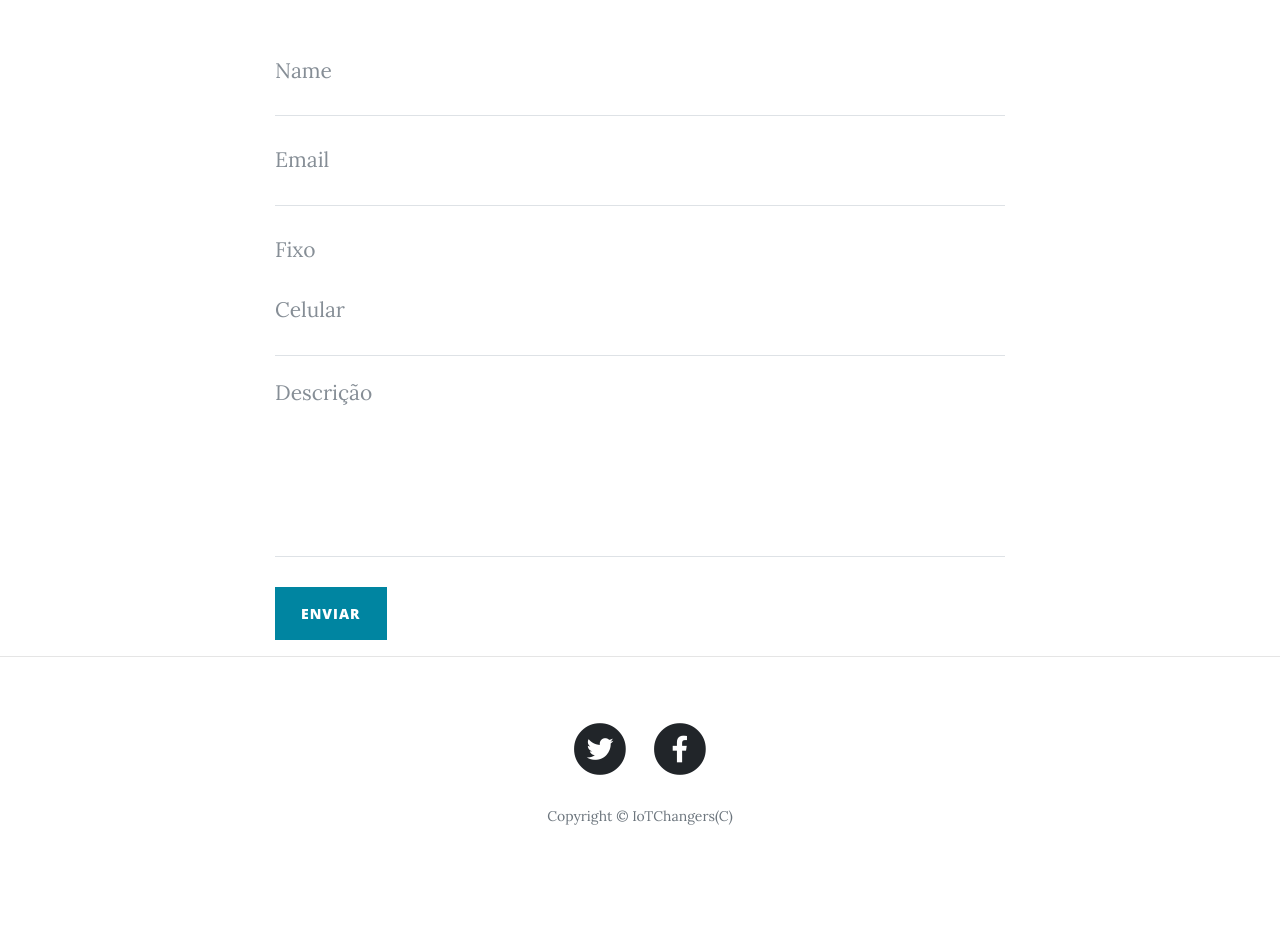
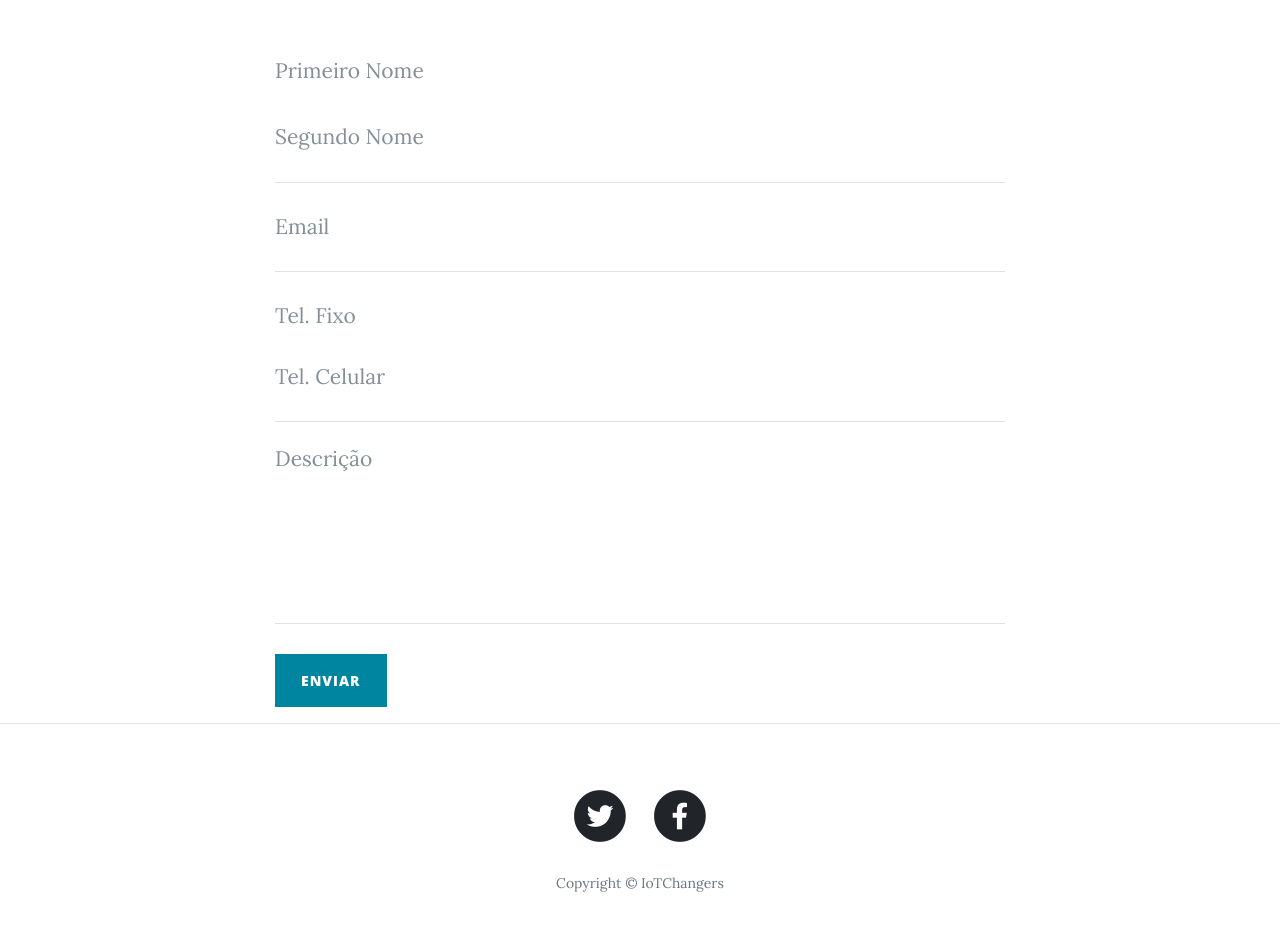
Before and after one commit to GCM-Projeto-Final/GCM-Projeto-Final.github.io, a website: page startbootstrap-clean-blog-gh-pages/startbootstrap-clean-blog-gh-pages/contact.html in a window 1280 px wide. Shown: the part 1095-2026 px from the top of the page. Before the commit the page ends 1987 px from the top, so only its background shows below. Drawn offline with nearby package versions, Linux system fonts and the light colour scheme; files whose address does not match are found by name.

Commit message:
Adicionando label de 2o nome em 'contact' e alterando nome da empresa em todos os rodapés

```diff
--- a/startbootstrap-clean-blog-gh-pages/startbootstrap-clean-blog-gh-pages/contact.html
+++ b/startbootstrap-clean-blog-gh-pages/startbootstrap-clean-blog-gh-pages/contact.html
@@ -82,8 +82,10 @@
         <form name="sentMessage" id="contactForm" novalidate>
           <div class="control-group">
             <div class="form-group floating-label-form-group controls">
-              <label>Name</label>
-              <input type="text" class="form-control" placeholder="Name" id="name" required data-validation-required-message="Please enter your name.">
+              <label>Primeiro Nome</label>
+              <input type="text" class="form-control" placeholder="Primeiro Nome" id="name" required data-validation-required-message="Please enter your first name.">
+              <label>Segundo Nome</label>
+              <input type="text" class="form-control" placeholder="Segundo Nome" id="name2" required data-validation-required-message="Please enter your second name.">
               <p class="help-block text-danger"></p>
             </div>
           </div>
@@ -97,9 +99,9 @@
           <div class="control-group">
             <div class="form-group col-xs-12 floating-label-form-group controls">
               <label>Telefones</label>
-              <input type="tel" class="form-control" placeholder="Fixo" id="phone" required data-validation-required-message="Please enter your phone number.">
+              <input type="tel" class="form-control" placeholder="Tel. Fixo" id="phone" required data-validation-required-message="Please enter your phone number.">
               <p class="help-block text-danger"></p>
-              <input type="tel" class="form-control" placeholder="Celular" id="phone" required data-validation-required-message="Please enter your phone number.">
+              <input type="tel" class="form-control" placeholder="Tel. Celular" id="phone" required data-validation-required-message="Please enter your phone number.">
               <p class="help-block text-danger"></p>
             </div>
           </div>
@@ -143,7 +145,7 @@
               </a>
             </li>
           </ul>
-          <p class="copyright text-muted">Copyright &copy; IoTChangers(C)</p>
+          <p class="copyright text-muted">Copyright &copy; IoTChangers</p>
         </div>
       </div>
     </div>
```
Also changed, not shown: startbootstrap-clean-blog-gh-pages/startbootstrap-clean-blog-gh-pages/index.html (+1 -1 lines), startbootstrap-clean-blog-gh-pages/startbootstrap-clean-blog-gh-pages/plano1.html (+1 -1 lines), startbootstrap-clean-blog-gh-pages/startbootstrap-clean-blog-gh-pages/plano2.html (+1 -1 lines), startbootstrap-clean-blog-gh-pages/startbootstrap-clean-blog-gh-pages/plano3.html (+1 -1 lines), startbootstrap-clean-blog-gh-pages/startbootstrap-clean-blog-gh-pages/plano4.html (+1 -1 lines), startbootstrap-clean-blog-gh-pages/startbootstrap-clean-blog-gh-pages/post.html (+1 -1 lines).
